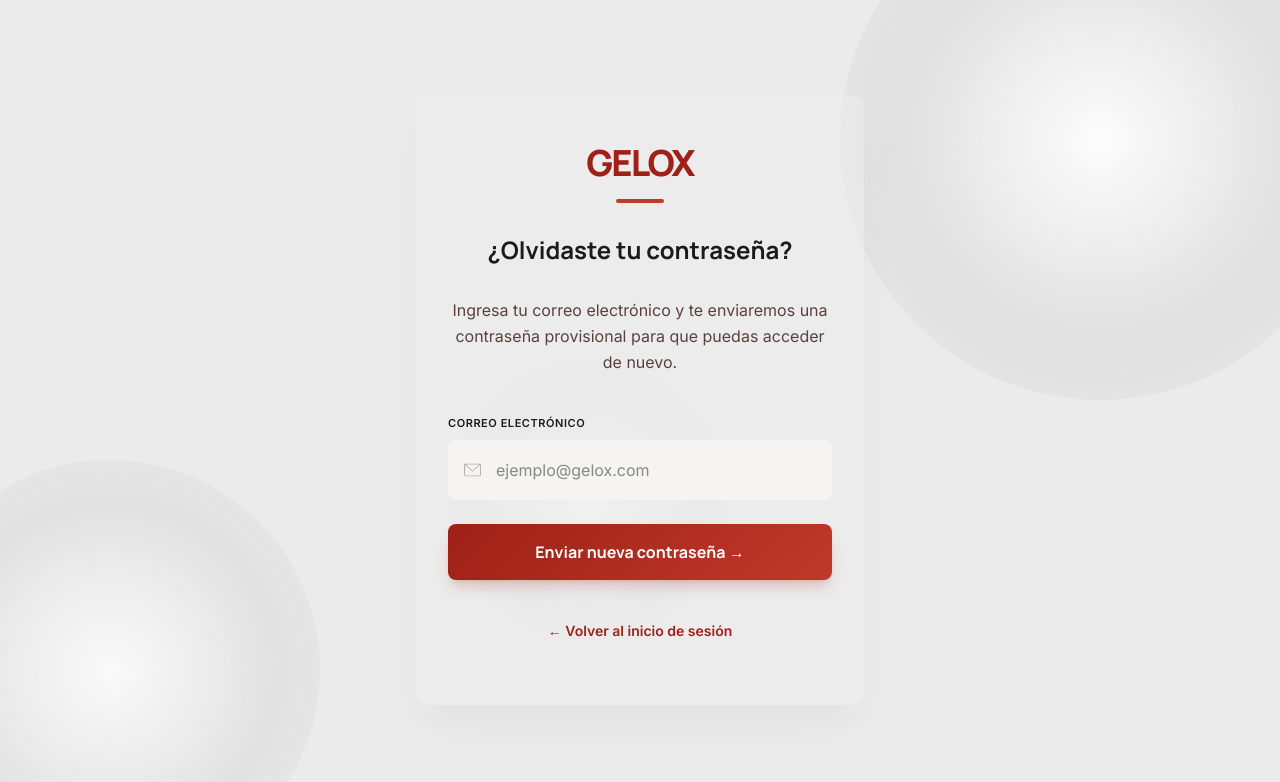
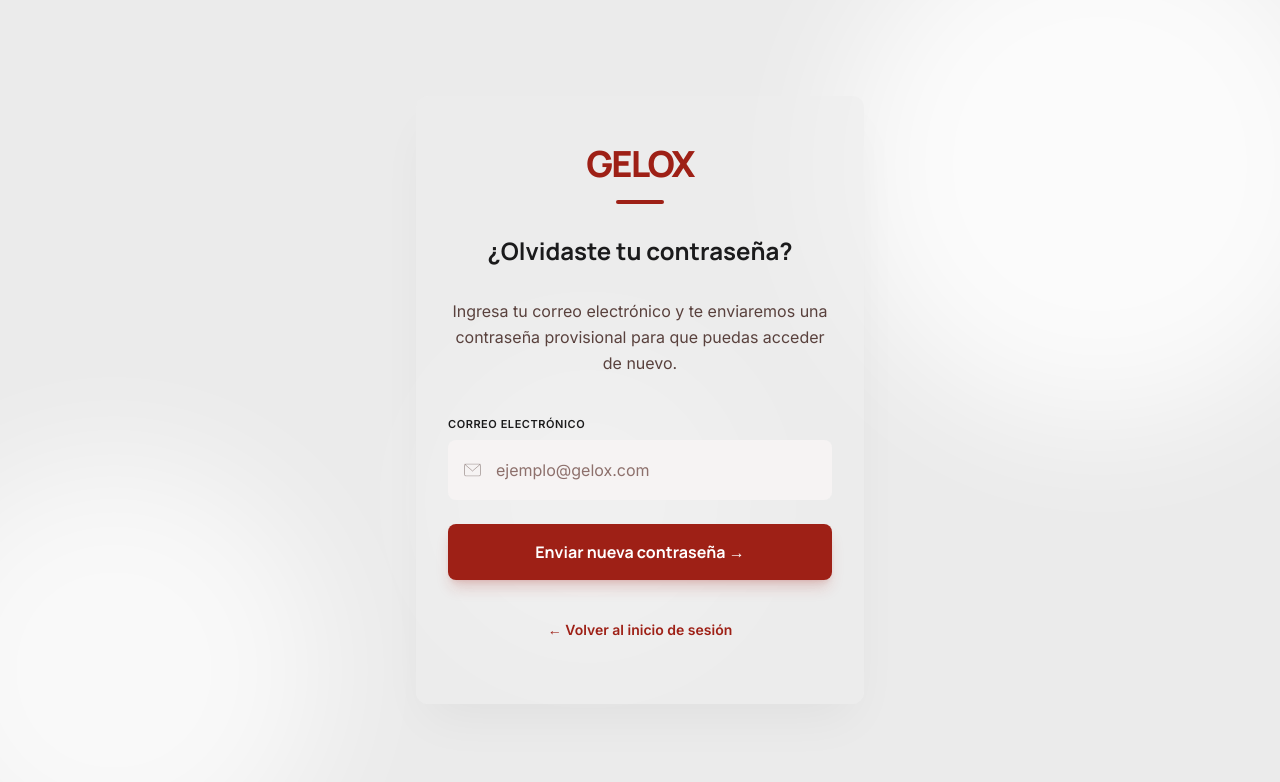
Before and after one commit to EmersonVera/gelox-frontend, a React (Vite) app: page /recuperar-contrasena in a window 1280 px wide. Shown: the top 782 px of the page. Built offline with nearby package versions, Linux system fonts and the light colour scheme; no server answers.

Commit message:
Arreglo en las rutas y el tailwind restante

```diff
--- a/src/index.css
+++ b/src/index.css
@@ -51,10 +51,10 @@
   --color-danger-dark: #93000a;
 
   /* Animations — genera clases animate-* */
-  --animate-fade-in-up: fade-in-up 0.9s  cubic-bezier(0.16, 1, 0.3, 1) both;
-  --animate-fade-in:    fade-in    0.6s  ease-out both;
-  --animate-scale-in:   scale-in   0.7s cubic-bezier(0.16, 1, 0.3, 1) both;
-  --animate-slide-down: slide-down 0.6s cubic-bezier(0.16, 1, 0.3, 1) both;
+  --animate-fade-in-up: fade-in-up 1.2s  cubic-bezier(0.16, 1, 0.3, 1) both;
+  --animate-fade-in:    fade-in    0.8s  ease-out both;
+  --animate-scale-in:   scale-in   0.9s cubic-bezier(0.16, 1, 0.3, 1) both;
+  --animate-slide-down: slide-down 0.8s cubic-bezier(0.16, 1, 0.3, 1) both;
 }
 
 *, *::before, *::after {
--- a/src/pages/RecuperarContrasena.jsx
+++ b/src/pages/RecuperarContrasena.jsx
@@ -1,14 +1,22 @@
 import { useState } from 'react';
 import { sendPasswordResetEmail } from 'firebase/auth';
-import { useNavigate } from 'react-router-dom';
+import { Link } from 'react-router-dom';
 import { auth } from '../auth/firebase';
+
+function EnvelopeIcon() {
+  return (
+    <svg xmlns="http://www.w3.org/2000/svg" width="17" height="13" viewBox="0 0 17 13" fill="none">
+      <rect x="0.5" y="0.5" width="16" height="12" rx="1.5" stroke="currentColor" strokeOpacity="0.4" />
+      <path d="M1 1L8.5 7.5L16 1" stroke="currentColor" strokeOpacity="0.4" strokeLinecap="round" />
+    </svg>
+  );
+}
 
 export default function RecuperarContrasena() {
   const [correo, setCorreo] = useState('');
   const [cargando, setCargando] = useState(false);
   const [mensaje, setMensaje] = useState('');
   const [error, setError] = useState('');
-  const navigate = useNavigate();
 
   const handleSubmit = async (e) => {
     e.preventDefault();
@@ -37,167 +45,85 @@ export default function RecuperarContrasena() {
   };
 
   return (
-    <div style={{
-      minHeight: '100vh',
-      backgroundColor: '#EBEBEB',
-      display: 'flex',
-      alignItems: 'center',
-      justifyContent: 'center',
-      fontFamily: 'Inter, sans-serif',
-      position: 'relative',
-      overflow: 'hidden',
-    }}>
-      {/* Círculos decorativos de fondo */}
-      <div style={{ position: 'fixed', inset: 0, zIndex: 0, pointerEvents: 'none' }}>
-        <div style={{
-          position: 'absolute', width: 520, height: 520, borderRadius: '50%',
-          background: 'radial-gradient(circle, rgba(255,255,255,0.85) 0%, rgba(200,200,200,0.3) 55%, transparent 100%)',
-          top: -120, right: -80,
-        }} />
-        <div style={{
-          position: 'absolute', width: 420, height: 420, borderRadius: '50%',
-          background: 'radial-gradient(circle, rgba(255,255,255,0.75) 0%, rgba(200,200,200,0.25) 55%, transparent 100%)',
-          bottom: -80, left: -100,
-        }} />
-        <div style={{
-          position: 'absolute', width: 280, height: 280, borderRadius: '50%',
-          background: 'radial-gradient(circle, rgba(255,255,255,0.5) 0%, rgba(200,200,200,0.15) 55%, transparent 100%)',
-          top: '45%', left: '35%',
-        }} />
+    <div className="min-h-screen flex items-center justify-center bg-[#EBEBEB] relative overflow-hidden px-4">
+      {/* Decorative background circles */}
+      <div className="absolute inset-0 pointer-events-none overflow-hidden">
+        <div className="absolute -top-24 -right-20 w-[520px] h-[520px] rounded-full bg-white/80 blur-3xl" />
+        <div className="absolute -bottom-20 -left-24 w-[420px] h-[420px] rounded-full bg-white/70 blur-3xl" />
+        <div className="absolute top-[45%] left-[35%] w-[280px] h-[280px] rounded-full bg-white/50 blur-3xl" />
       </div>
 
-      <div style={{ position: 'relative', zIndex: 1 }}>
-      <div style={{
-        width: '448px',
-        backgroundColor: 'rgba(237,237,237,0.57)',
-        borderRadius: '12px',
-        boxShadow: '0px 24px 48px -12px rgba(27,27,28,0.05)',
-        overflow: 'hidden',
-      }}>
+      <div className="relative z-10 w-full max-w-[448px] animate-fade-in-up">
+        <div className="bg-[rgba(237,237,237,0.57)] rounded-xl shadow-[0_24px_48px_-12px_rgba(27,27,28,0.05)] overflow-hidden">
           {/* Header */}
-        <div style={{ display: 'flex', flexDirection: 'column', alignItems: 'center', paddingTop: '48px', paddingBottom: '32px' }}>
-          <span style={{
-            fontFamily: 'Manrope, sans-serif',
-            fontWeight: 800,
-            fontSize: '36px',
-            color: '#9e2016',
-            letterSpacing: '-1.8px',
-            lineHeight: '40px',
-            marginBottom: '16px',
-          }}>GELOX</span>
-          <div style={{ width: '48px', height: '4px', backgroundColor: '#c0392b', borderRadius: '9999px', marginBottom: '32px' }} />
-          <span style={{
-            fontFamily: 'Manrope, sans-serif',
-            fontWeight: 700,
-            fontSize: '24px',
-            color: '#1b1b1c',
-            lineHeight: '30px',
-          }}>¿Olvidaste tu contraseña?</span>
+          <div className="flex flex-col items-center pt-12 pb-8">
+            <span className="font-display text-[36px] font-extrabold text-primary tracking-[-1.8px] leading-10 mb-4">
+              GELOX
+            </span>
+            <div className="w-12 h-1 bg-primary rounded-full mb-8" />
+            <span className="font-display text-2xl font-bold text-ink leading-[30px]">
+              ¿Olvidaste tu contraseña?
+            </span>
           </div>
 
           {/* Body */}
-        <div style={{ padding: '0 32px 64px 32px', display: 'flex', flexDirection: 'column', gap: '40px' }}>
-          <p style={{ margin: 0, fontSize: '16px', color: '#59413d', textAlign: 'center', lineHeight: '26px' }}>
-            Ingresa tu correo electrónico y te enviaremos una contraseña provisional para que puedas acceder de nuevo.
+          <div className="px-8 pb-16 flex flex-col gap-10">
+            <p className="text-base text-faint text-center leading-relaxed">
+              Ingresa tu correo electrónico y te enviaremos una contraseña provisional para que
+              puedas acceder de nuevo.
             </p>
 
-          <form onSubmit={handleSubmit} style={{ display: 'flex', flexDirection: 'column', gap: '24px' }}>
-            {/* Campo correo */}
+            <form onSubmit={handleSubmit} noValidate className="flex flex-col gap-6">
               <div>
-              <label style={{
-                display: 'block',
-                fontWeight: 600,
-                fontSize: '11px',
-                letterSpacing: '0.55px',
-                textTransform: 'uppercase',
-                color: '#1b1b1c',
-                marginBottom: '8px',
-              }}>
+                <label
+                  htmlFor="correo"
+                  className="block font-semibold text-[11px] tracking-[0.55px] uppercase text-ink mb-2"
+                >
                   Correo electrónico
                 </label>
-              <div style={{ position: 'relative' }}>
-                <span style={{
-                  position: 'absolute', left: '16px', top: '50%', transform: 'translateY(-50%)',
-                  display: 'flex', alignItems: 'center',
-                }}>
-                  <svg width="17" height="13" viewBox="0 0 17 13" fill="none">
-                    <rect x="0.5" y="0.5" width="16" height="12" rx="1.5" stroke="rgba(89,65,61,0.4)" />
-                    <path d="M1 1L8.5 7.5L16 1" stroke="rgba(89,65,61,0.4)" strokeLinecap="round" />
-                  </svg>
+                <div className="relative">
+                  <span className="absolute left-4 top-1/2 -translate-y-1/2 pointer-events-none flex items-center text-faint">
+                    <EnvelopeIcon />
                   </span>
                   <input
+                    id="correo"
                     type="email"
                     value={correo}
                     onChange={(e) => setCorreo(e.target.value)}
                     placeholder="ejemplo@gelox.com"
-                  style={{
-                    width: '100%',
-                    boxSizing: 'border-box',
-                    backgroundColor: '#f6f3f3',
-                    border: 'none',
-                    borderRadius: '8px',
-                    padding: '18px 16px 18px 48px',
-                    fontSize: '16px',
-                    color: '#1b1b1c',
-                    fontFamily: 'Inter, sans-serif',
-                    outline: 'none',
-                  }}
+                    className="w-full bg-surface border-0 rounded-lg py-[18px] pl-12 pr-4 text-base text-ink outline-none transition duration-300 focus:ring-2 focus:ring-primary/20 placeholder:text-muted"
                   />
                 </div>
               </div>
 
-            {/* Feedback */}
               {mensaje && (
-              <p style={{ margin: 0, fontSize: '14px', color: '#2d6e2d', textAlign: 'center', lineHeight: '20px' }}>
+                <p className="text-sm text-success-fg text-center leading-5 animate-slide-down">
                   {mensaje}
                 </p>
               )}
               {error && (
-              <p style={{ margin: 0, fontSize: '14px', color: '#9e2016', textAlign: 'center', lineHeight: '20px' }}>
+                <p className="text-sm text-error-fg text-center leading-5 animate-slide-down">
                   {error}
                 </p>
               )}
 
-            {/* Botón enviar */}
               <button
                 type="submit"
                 disabled={cargando}
-              style={{
-                width: '100%',
-                background: 'linear-gradient(136.97deg, #9e2016 0%, #c0392b 100%)',
-                border: 'none',
-                borderRadius: '8px',
-                padding: '16px',
-                color: '#fff',
-                fontFamily: 'Manrope, sans-serif',
-                fontWeight: 700,
-                fontSize: '16px',
-                cursor: cargando ? 'not-allowed' : 'pointer',
-                boxShadow: '0px 10px 15px -3px rgba(158,32,22,0.2), 0px 4px 6px -4px rgba(158,32,22,0.2)',
-                opacity: cargando ? 0.8 : 1,
-                display: 'flex',
-                alignItems: 'center',
-                justifyContent: 'center',
-                gap: '8px',
-              }}
+                className="flex items-center justify-center gap-2 w-full py-4 bg-primary text-white font-display font-bold text-base rounded-lg hover:bg-primary-dark transition duration-300 active:scale-[0.97] disabled:opacity-80 shadow-[0_10px_15px_-3px_rgba(158,32,22,0.2),0_4px_6px_-4px_rgba(158,32,22,0.2)]"
               >
+                {cargando && (
+                  <span className="w-4 h-4 rounded-full border-2 border-white/40 border-t-white animate-spin" />
+                )}
                 {cargando ? 'Enviando...' : 'Enviar nueva contraseña →'}
               </button>
 
-            {/* Volver */}
-            <button
-              type="button"
-              onClick={() => navigate('/login')}
-              style={{
-                background: 'none', border: 'none', cursor: 'pointer',
-                color: '#9e2016', fontFamily: 'Inter, sans-serif',
-                fontWeight: 600, fontSize: '14px',
-                display: 'flex', alignItems: 'center', justifyContent: 'center', gap: '4px',
-                paddingTop: '16px',
-              }}
+              <Link
+                to="/login"
+                className="flex items-center justify-center gap-1 font-semibold text-sm text-primary hover:text-primary-dark pt-4 transition duration-300"
               >
                 ← Volver al inicio de sesión
-            </button>
+              </Link>
             </form>
           </div>
         </div>
--- a/src/routes/ProtectedRoute.jsx
+++ b/src/routes/ProtectedRoute.jsx
@@ -6,15 +6,8 @@ export default function ProtectedRoute({ rolesPermitidos }) {
 
   if (cargando) {
     return (
-      <div style={{ display: 'flex', justifyContent: 'center', alignItems: 'center', height: '100vh' }}>
-        <div style={{
-          width: 32, height: 32,
-          border: '3px solid #f6f3f3',
-          borderTop: '3px solid #9e2016',
-          borderRadius: '50%',
-          animation: 'spin 0.8s linear infinite',
-        }} />
-        <style>{`@keyframes spin { to { transform: rotate(360deg); } }`}</style>
+      <div className="flex items-center justify-center h-screen bg-canvas">
+        <span className="w-8 h-8 rounded-full border-[3px] border-surface border-t-primary animate-spin" />
       </div>
     );
   }
```
Also changed, not shown: src/pages/placeholders/DashboardGerente.jsx (+3 -5 lines), src/pages/placeholders/DashboardInventario.jsx (+3 -5 lines), src/pages/placeholders/DashboardVentas.jsx (+3 -5 lines), src/routes/AppRouter.jsx (+10 -44 lines). Lines whose indentation alone changed are shown as unchanged.
